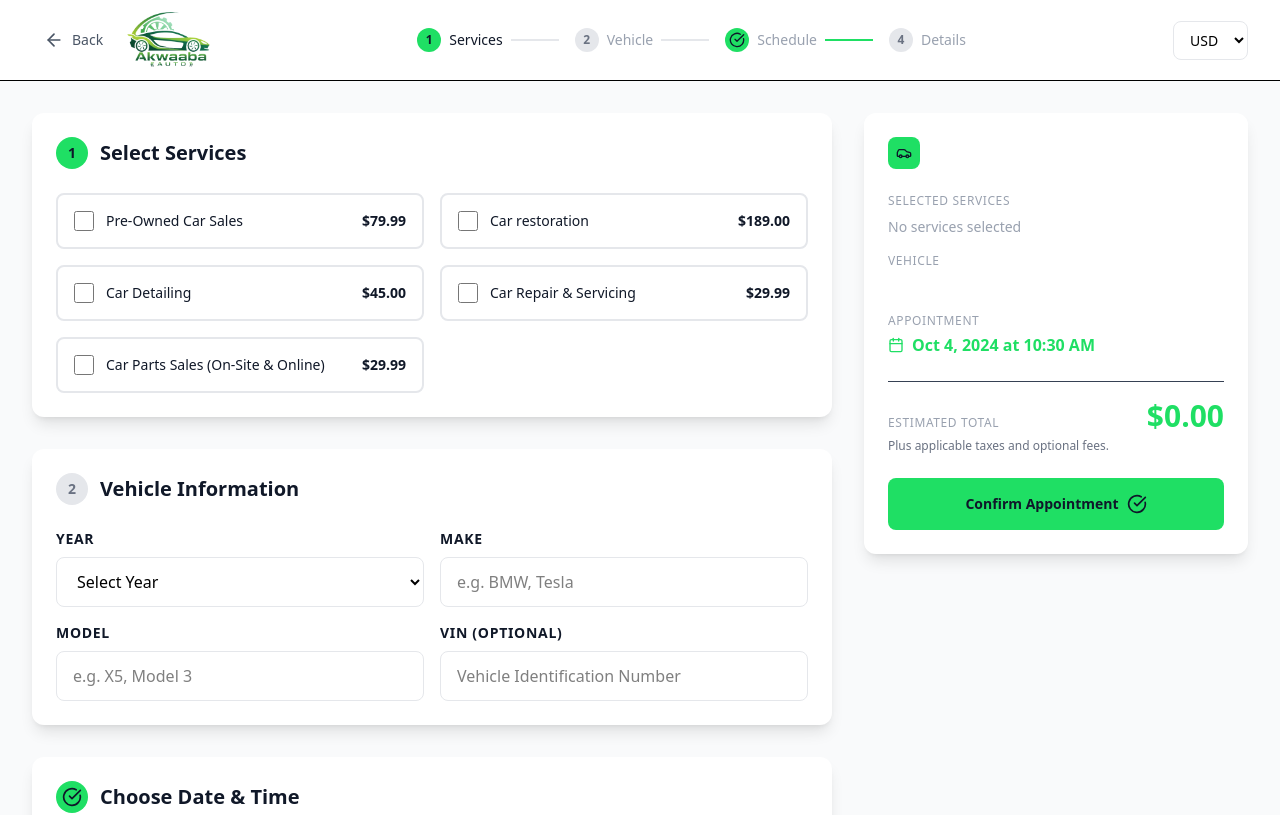
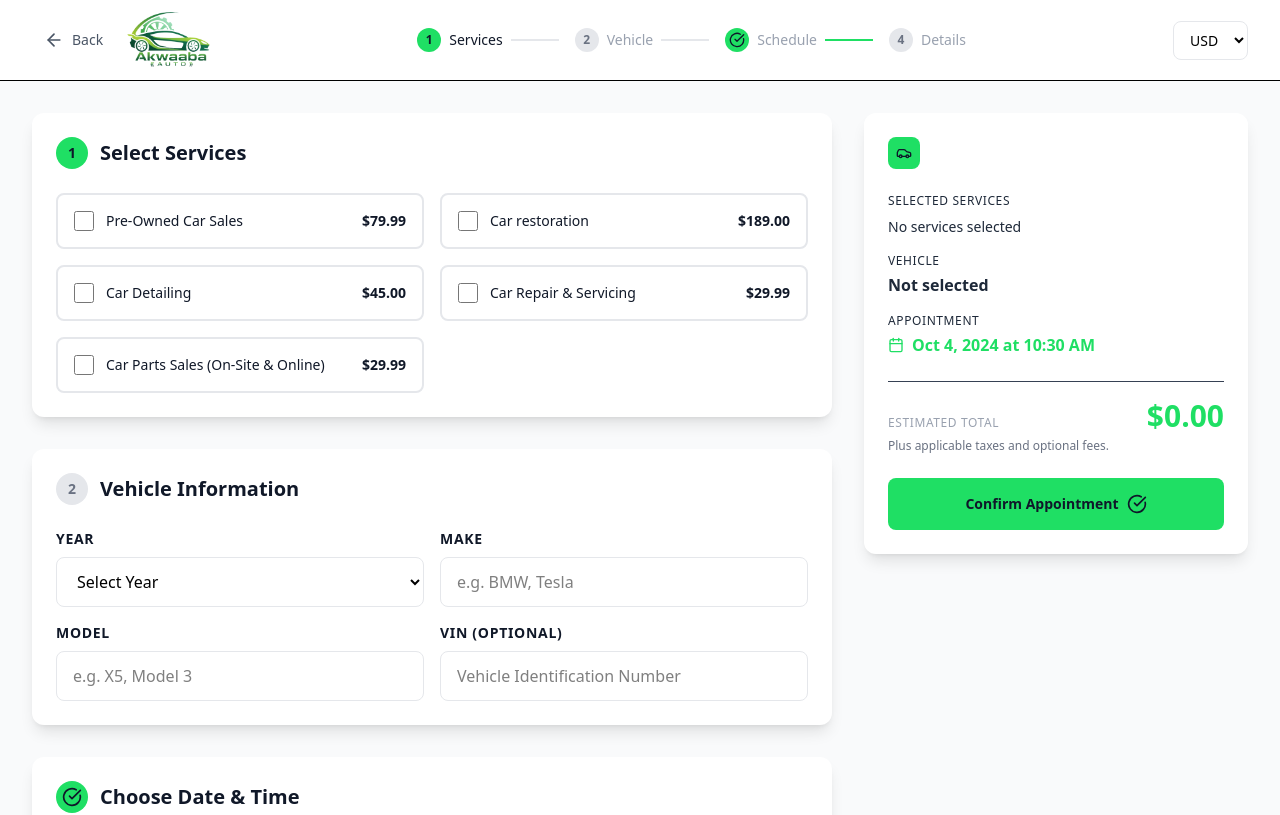
Before and after one commit to sharleenwangui-sm/car-autoservice, a React (Vite) app: page /booking in a window 1280 px wide. Shown: the top 815 px of the page. Built offline with nearby package versions, Linux system fonts and the light colour scheme.

Commit message:
Minor changes

```diff
--- a/src/components/pages/BookingPage.jsx
+++ b/src/components/pages/BookingPage.jsx
@@ -606,7 +606,7 @@ export function BookingPage() {
 
                 {/* Services */}
                 <div className="mb-4">
-                  <p className="text-xs text-gray-400 uppercase tracking-wider mb-2">
+                  <p className="text-xs text-gray-800 uppercase tracking-wider mb-2">
                     Selected Services
                   </p>
                   {formData.selectedServices.length > 0 ? (
@@ -620,7 +620,7 @@ export function BookingPage() {
                             key={serviceId}
                             className="flex justify-between text-sm"
                           >
-                            <span className="text-gray-300">
+                            <span className="text-gray-800">
                               {service?.name}
                             </span>
                             <span>
@@ -632,7 +632,7 @@ export function BookingPage() {
                       })}
                     </div>
                   ) : (
-                    <p className="text-gray-400 text-sm">
+                    <p className="text-gray-800 text-sm">
                       No services selected
                     </p>
                   )}
@@ -640,10 +640,10 @@ export function BookingPage() {
 
                 {/* Vehicle */}
                 <div className="mb-4">
-                  <p className="text-xs text-gray-400 uppercase tracking-wider mb-1">
+                  <p className="text-xs text-gray-800 uppercase tracking-wider mb-1">
                     Vehicle
                   </p>
-                  <p className="font-semibold">
+                  <p className="font-semibold text-gray-800">
                     {formData.year && formData.make && formData.model
                       ? `${formData.year} ${formData.make} ${formData.model}`
                       : "Not selected"}
@@ -652,7 +652,7 @@ export function BookingPage() {
 
                 {/* Appointment */}
                 <div className="mb-6">
-                  <p className="text-xs text-gray-400 uppercase tracking-wider mb-1">
+                  <p className="text-xs text-gray-800 uppercase tracking-wider mb-1">
                     Appointment
                   </p>
                   <div className="flex items-center gap-2 text-primary">
```
